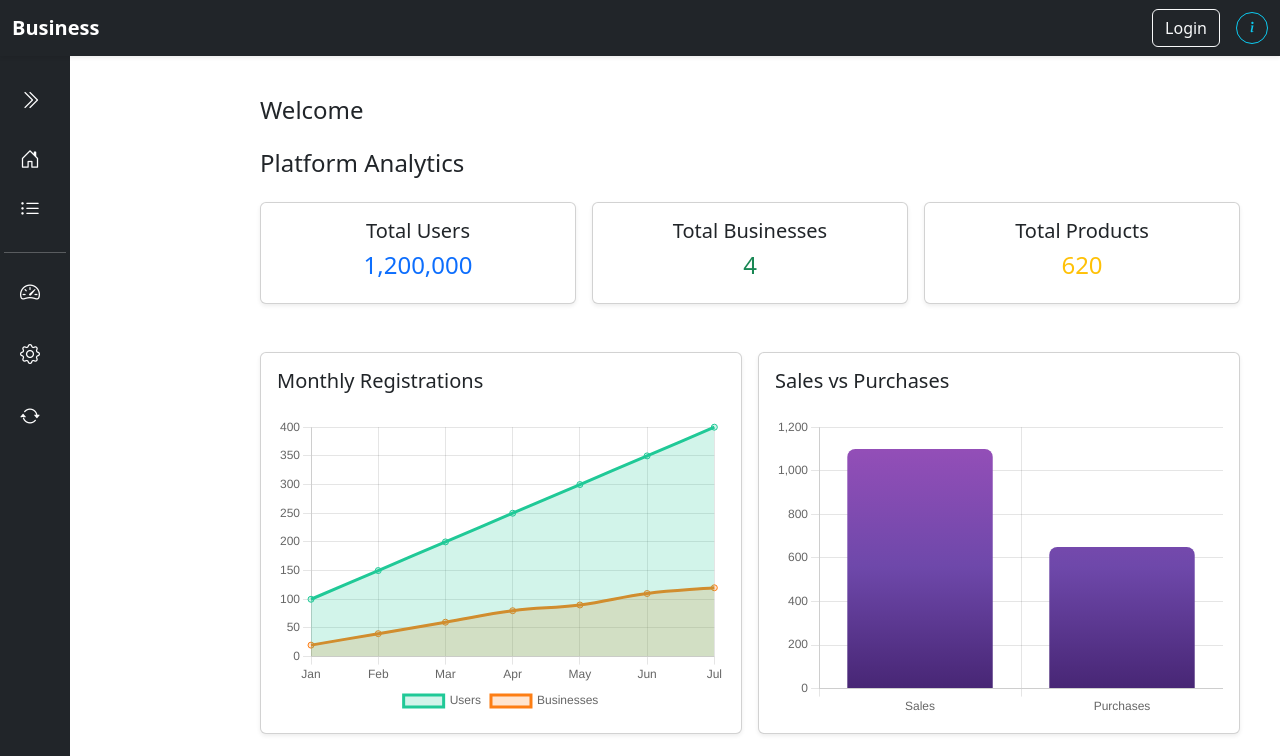
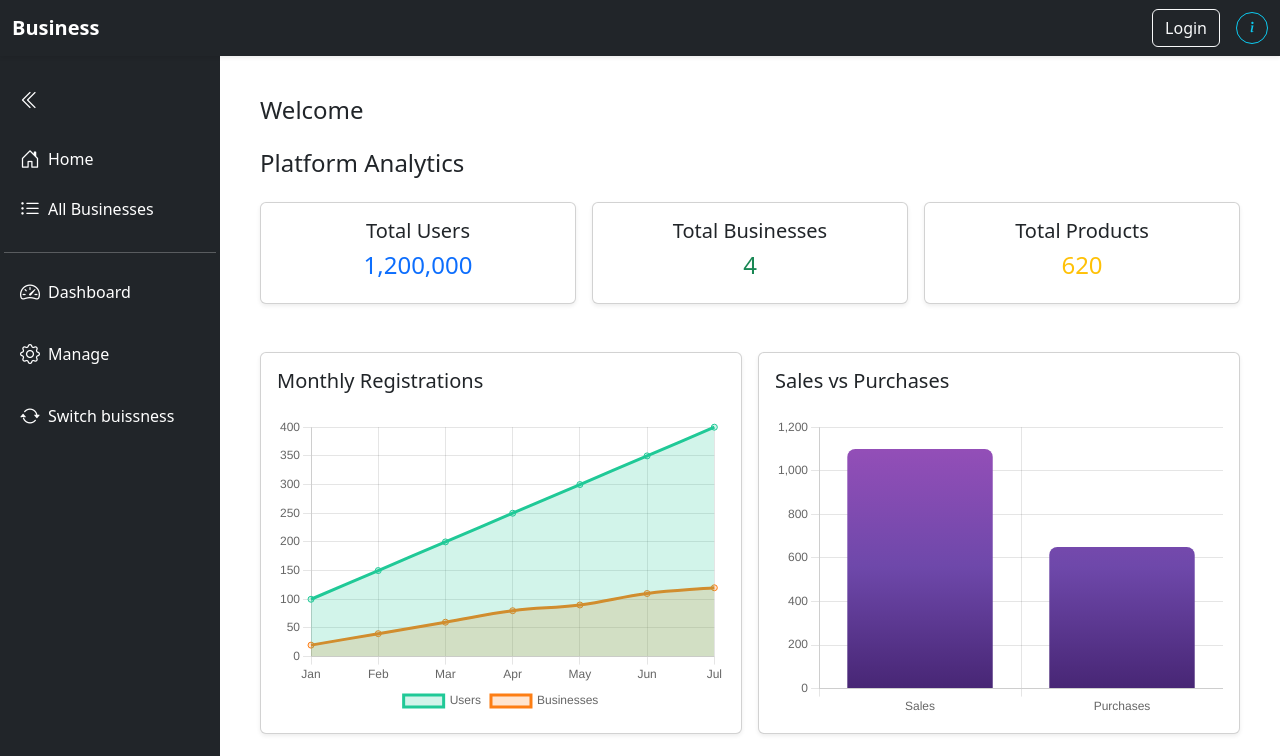
Before and after one commit to RashwinthV/buisness, a React (Create React App) app in the folder frontend/: page / in a window 1280 px wide. Shown: the top 756 px of the page. Built offline with nearby package versions, Linux system fonts and the light colour scheme.

Commit message:
new commit

```diff
--- a/frontend/src/components/Sidebar.js
+++ b/frontend/src/components/Sidebar.js
@@ -1,21 +1,181 @@
+import "../Styles/Sidebar.css";
+
+import SwitchBusinessModal from "./SwitchBusiness";
+
+import { useEffect } from "react";
+import { useState } from "react";
+import { Link } from "react-router-dom";
+import { useBusiness } from "../context/BussinessContext";
+const Sidebar = ({ isCollapsed, setIsCollapsed }) => {
+
+  const [isLargeScreen, setIsLargeScreen] = useState(window.innerWidth >= 768);
+  const [showSwitchBusiness, setShowSwitchBusiness] = useState(false);
+  const [selectedBusiness, setSelectedBusiness] = useState(null);
+  const{selectedBusinessId}=useBusiness()
+  const [businesses] = useState([
+    { id: 1, name: "India Cricket" },
+    { id: 2, name: "Royal Challengers Bengaluru" },
+  ]);
+
+  useEffect(() => {
+    const handleResize = () => {
+      setIsLargeScreen(window.innerWidth >= 768);
+    };
+    window.addEventListener("resize", handleResize);
+    return () => window.removeEventListener("resize", handleResize);
+  }, []);
+  // console.log(selectedBusinessId);
+
+
+  // Bottom bar for small screens
+  if (!isLargeScreen) {
+    return (
+      <aside className="sidebar bottom-sidebar bg-dark d-flex d-md-none justify-content-around text-white py-2 fixed-bottom">
+        <Link to="/home" className="text-white text-center">
+          <i className="bi bi-house-door fs-4"></i>
+        </Link>
+
+                <Link to="/allbusinesses" className="text-white text-center">
+          <i class="bi bi-list-ul fs-4"></i>
+        </Link>
+
+        <Link to={`/businessdashboard/${selectedBusinessId}`} className="text-white text-center">
+          <i className="bi bi-speedometer2 fs-4"></i>
+        </Link>
+        <Link to={`/managebusiness/${selectedBusinessId}`} className="text-white text-center">
+          <i className="bi bi-gear fs-4"></i>
+        </Link>
+        <button
+          onClick={() => setShowSwitchBusiness(true)}
+          className="btn btn-link text-white text-center p-0"
+        >
+          <i className="bi bi-arrow-repeat fs-4"></i>
+        </button>
+        <SwitchBusinessModal
+          show={showSwitchBusiness}
+          onClose={() => setShowSwitchBusiness(false)}
+          businesses={businesses}
+          selectedBusiness={selectedBusiness}
+          onSwitch={(biz) => setSelectedBusiness(biz)}
+          onAddBusiness={() => alert("Redirect to Add Business")}
+        />
+      </aside>
+    );
+  }
+
+  return (
+    <>
+      <aside
+        className={`sidebar vertical-sidebar d-none d-md-flex flex-column text-white ${
+          isCollapsed ? "collapsed" : "expanded"
+        }`}
+      >
+        <ul className="nav flex-column  p-1 pt-4">
+          <li className="nav-item mb-3">
+            <button
+              className="nav-link text-white d-flex align-items-center justify-content-center bg-transparent border-0"
+              onClick={() => setIsCollapsed(!isCollapsed)}
+              style={{ height: "40px" }}
+            >
+              <i
+                className={`bi ${
+                  isCollapsed
+                    ? "bi-chevron-double-right"
+                    : "bi-chevron-double-left"
+                } fs-5`}
+              ></i>
+            </button>
+          </li>
+
+          <li className="nav-item mb-1">
+            <Link
+              to="/home"
+              className="nav-link text-white d-flex align-items-center"
+            >
+              <i className="bi bi-house-door me-2 fs-5"></i>
+              {!isCollapsed && <span>Home</span>}
+            </Link>
+          </li>
+
+                    <li className="nav-item mb-1">
+            <Link
+              to="/allbusinesses"
+              className="nav-link text-white d-flex align-items-center"
+            >
+              <i className="bi bi-list-ul me-2 fs-5"></i>
+              {!isCollapsed && <span>All Businesses</span>}
+            </Link>
+          </li>
+
+          <hr></hr>
+          <li className="nav-item mb-3">
+            <Link
+              to="/businessdashboard"
+              className="nav-link text-white d-flex align-items-center"
+            >
+              <i className="bi bi-speedometer2 me-2 fs-5"></i>
+              {!isCollapsed && <span>Dashboard</span>}
+            </Link>
+          </li>
+
+          <li className="nav-item mb-3">
+            <Link
+              to="/managebusiness"
+              className="nav-link text-white d-flex align-items-center"
+            >
+              <i className="bi bi-gear me-2 fs-5"></i>
+              {!isCollapsed && <span>Manage</span>}
+            </Link>
+          </li>
+
+          <li className="nav-item">
+            <button
+              className="nav-link text-white d-flex align-items-center bg-transparent border-0"
+              onClick={() => setShowSwitchBusiness(true)}
+            >
+              <i className="bi bi-arrow-repeat me-2 fs-5"></i>
+              {!isCollapsed && <span>Switch buissness</span>}
+            </button>
+          </li>
+        </ul>
+      </aside>
+
+      <SwitchBusinessModal
+        show={showSwitchBusiness}
+        onClose={() => setShowSwitchBusiness(false)}
+        businesses={businesses}
+        selectedBusiness={selectedBusiness}
+        onSwitch={(biz) => setSelectedBusiness(biz)}
+        onAddBusiness={() => alert("Redirect to Add Business")}
+      />
+    </>
+  );
+};
+
+export default Sidebar;
 // import "../Styles/Sidebar.css";
-
 // import SwitchBusinessModal from "./SwitchBusiness";
 
-// import { useEffect } from "react";
-// import { useState } from "react";
-// import { Link } from "react-router-dom";
+// import { useEffect, useState } from "react";
+// import { Link, useLocation } from "react-router-dom";
 // import { useBusiness } from "../context/BussinessContext";
-// const Sidebar = ({ isCollapsed, setIsCollapsed }) => {
 
+// const Sidebar = () => {
+//   const [isCollapsed, setIsCollapsed] = useState(true); // Default collapsed
 //   const [isLargeScreen, setIsLargeScreen] = useState(window.innerWidth >= 768);
 //   const [showSwitchBusiness, setShowSwitchBusiness] = useState(false);
 //   const [selectedBusiness, setSelectedBusiness] = useState(null);
-//   const{selectedBusinessId}=useBusiness()
+//   const { selectedBusinessId } = useBusiness();
 //   const [businesses] = useState([
 //     { id: 1, name: "India Cricket" },
 //     { id: 2, name: "Royal Challengers Bengaluru" },
 //   ]);
+//   const location = useLocation(); // for detecting route changes
+
+//   // Collapse sidebar on every route change
+//   useEffect(() => {
+//     setIsCollapsed(true);
+//   }, [location.pathname]);
 
 //   useEffect(() => {
 //     const handleResize = () => {
@@ -24,21 +184,17 @@
 //     window.addEventListener("resize", handleResize);
 //     return () => window.removeEventListener("resize", handleResize);
 //   }, []);
-//   // console.log(selectedBusinessId);
 
-
-//   // Bottom bar for small screens
+//   // 📱 Bottom bar for small screens
 //   if (!isLargeScreen) {
 //     return (
 //       <aside className="sidebar bottom-sidebar bg-dark d-flex d-md-none justify-content-around text-white py-2 fixed-bottom">
 //         <Link to="/home" className="text-white text-center">
 //           <i className="bi bi-house-door fs-4"></i>
 //         </Link>
-
-//                 <Link to="/allbusinesses" className="text-white text-center">
-//           <i class="bi bi-list-ul fs-4"></i>
+//         <Link to="/allbusinesses" className="text-white text-center">
+//           <i className="bi bi-list-ul fs-4"></i>
 //         </Link>
-
 //         <Link to={`/businessdashboard/${selectedBusinessId}`} className="text-white text-center">
 //           <i className="bi bi-speedometer2 fs-4"></i>
 //         </Link>
@@ -79,50 +235,36 @@
 //             >
 //               <i
 //                 className={`bi ${
-//                   isCollapsed
-//                     ? "bi-chevron-double-right"
-//                     : "bi-chevron-double-left"
+//                   isCollapsed ? "bi-chevron-double-right" : "bi-chevron-double-left"
 //                 } fs-5`}
 //               ></i>
 //             </button>
 //           </li>
 
 //           <li className="nav-item mb-1">
-//             <Link
-//               to="/home"
-//               className="nav-link text-white d-flex align-items-center"
-//             >
+//             <Link to="/home" className="nav-link text-white d-flex align-items-center">
 //               <i className="bi bi-house-door me-2 fs-5"></i>
 //               {!isCollapsed && <span>Home</span>}
 //             </Link>
 //           </li>
 
-//                     <li className="nav-item mb-1">
-//             <Link
-//               to="/allbusinesses"
-//               className="nav-link text-white d-flex align-items-center"
-//             >
+//           <li className="nav-item mb-1">
+//             <Link to="/allbusinesses" className="nav-link text-white d-flex align-items-center">
 //               <i className="bi bi-list-ul me-2 fs-5"></i>
 //               {!isCollapsed && <span>All Businesses</span>}
 //             </Link>
 //           </li>
 
-//           <hr></hr>
+//           <hr />
 //           <li className="nav-item mb-3">
-//             <Link
-//               to="/businessdashboard"
-//               className="nav-link text-white d-flex align-items-center"
-//             >
+//             <Link to={`/businessdashboard/${selectedBusinessId}`} className="nav-link text-white d-flex align-items-center">
 //               <i className="bi bi-speedometer2 me-2 fs-5"></i>
 //               {!isCollapsed && <span>Dashboard</span>}
 //             </Link>
 //           </li>
 
 //           <li className="nav-item mb-3">
-//             <Link
-//               to="/managebusiness"
-//               className="nav-link text-white d-flex align-items-center"
-//             >
+//             <Link  to={`/managebusiness/${selectedBusinessId}`} className="nav-link text-white d-flex align-items-center">
 //               <i className="bi bi-gear me-2 fs-5"></i>
 //               {!isCollapsed && <span>Manage</span>}
 //             </Link>
@@ -134,7 +276,7 @@
 //               onClick={() => setShowSwitchBusiness(true)}
 //             >
 //               <i className="bi bi-arrow-repeat me-2 fs-5"></i>
-//               {!isCollapsed && <span>Switch buissness</span>}
+//               {!isCollapsed && <span>Switch business</span>}
 //             </button>
 //           </li>
 //         </ul>
@@ -153,145 +295,3 @@
 // };
 
 // export default Sidebar;
-import "../Styles/Sidebar.css";
-import SwitchBusinessModal from "./SwitchBusiness";
-
-import { useEffect, useState } from "react";
-import { Link, useLocation } from "react-router-dom";
-import { useBusiness } from "../context/BussinessContext";
-
-const Sidebar = () => {
-  const [isCollapsed, setIsCollapsed] = useState(true); // Default collapsed
-  const [isLargeScreen, setIsLargeScreen] = useState(window.innerWidth >= 768);
-  const [showSwitchBusiness, setShowSwitchBusiness] = useState(false);
-  const [selectedBusiness, setSelectedBusiness] = useState(null);
-  const { selectedBusinessId } = useBusiness();
-  const [businesses] = useState([
-    { id: 1, name: "India Cricket" },
-    { id: 2, name: "Royal Challengers Bengaluru" },
-  ]);
-  const location = useLocation(); // for detecting route changes
-
-  // Collapse sidebar on every route change
-  useEffect(() => {
-    setIsCollapsed(true);
-  }, [location.pathname]);
-
-  useEffect(() => {
-    const handleResize = () => {
-      setIsLargeScreen(window.innerWidth >= 768);
-    };
-    window.addEventListener("resize", handleResize);
-    return () => window.removeEventListener("resize", handleResize);
-  }, []);
-
-  // 📱 Bottom bar for small screens
-  if (!isLargeScreen) {
-    return (
-      <aside className="sidebar bottom-sidebar bg-dark d-flex d-md-none justify-content-around text-white py-2 fixed-bottom">
-        <Link to="/home" className="text-white text-center">
-          <i className="bi bi-house-door fs-4"></i>
-        </Link>
-        <Link to="/allbusinesses" className="text-white text-center">
-          <i className="bi bi-list-ul fs-4"></i>
-        </Link>
-        <Link to={`/businessdashboard/${selectedBusinessId}`} className="text-white text-center">
-          <i className="bi bi-speedometer2 fs-4"></i>
-        </Link>
-        <Link to={`/managebusiness/${selectedBusinessId}`} className="text-white text-center">
-          <i className="bi bi-gear fs-4"></i>
-        </Link>
-        <button
-          onClick={() => setShowSwitchBusiness(true)}
-          className="btn btn-link text-white text-center p-0"
-        >
-          <i className="bi bi-arrow-repeat fs-4"></i>
-        </button>
-        <SwitchBusinessModal
-          show={showSwitchBusiness}
-          onClose={() => setShowSwitchBusiness(false)}
-          businesses={businesses}
-          selectedBusiness={selectedBusiness}
-          onSwitch={(biz) => setSelectedBusiness(biz)}
-          onAddBusiness={() => alert("Redirect to Add Business")}
-        />
-      </aside>
-    );
-  }
-
-  return (
-    <>
-      <aside
-        className={`sidebar vertical-sidebar d-none d-md-flex flex-column text-white ${
-          isCollapsed ? "collapsed" : "expanded"
-        }`}
-      >
-        <ul className="nav flex-column  p-1 pt-4">
-          <li className="nav-item mb-3">
-            <button
-              className="nav-link text-white d-flex align-items-center justify-content-center bg-transparent border-0"
-              onClick={() => setIsCollapsed(!isCollapsed)}
-              style={{ height: "40px" }}
-            >
-              <i
-                className={`bi ${
-                  isCollapsed ? "bi-chevron-double-right" : "bi-chevron-double-left"
-                } fs-5`}
-              ></i>
-            </button>
-          </li>
-
-          <li className="nav-item mb-1">
-            <Link to="/home" className="nav-link text-white d-flex align-items-center">
-              <i className="bi bi-house-door me-2 fs-5"></i>
-              {!isCollapsed && <span>Home</span>}
-            </Link>
-          </li>
-
-          <li className="nav-item mb-1">
-            <Link to="/allbusinesses" className="nav-link text-white d-flex align-items-center">
-              <i className="bi bi-list-ul me-2 fs-5"></i>
-              {!isCollapsed && <span>All Businesses</span>}
-            </Link>
-          </li>
-
-          <hr />
-          <li className="nav-item mb-3">
-            <Link to={`/businessdashboard/${selectedBusinessId}`} className="nav-link text-white d-flex align-items-center">
-              <i className="bi bi-speedometer2 me-2 fs-5"></i>
-              {!isCollapsed && <span>Dashboard</span>}
-            </Link>
-          </li>
-
-          <li className="nav-item mb-3">
-            <Link  to={`/managebusiness/${selectedBusinessId}`} className="nav-link text-white d-flex align-items-center">
-              <i className="bi bi-gear me-2 fs-5"></i>
-              {!isCollapsed && <span>Manage</span>}
-            </Link>
-          </li>
-
-          <li className="nav-item">
-            <button
-              className="nav-link text-white d-flex align-items-center bg-transparent border-0"
-              onClick={() => setShowSwitchBusiness(true)}
-            >
-              <i className="bi bi-arrow-repeat me-2 fs-5"></i>
-              {!isCollapsed && <span>Switch business</span>}
-            </button>
-          </li>
-        </ul>
-      </aside>
-
-      <SwitchBusinessModal
-        show={showSwitchBusiness}
-        onClose={() => setShowSwitchBusiness(false)}
-        businesses={businesses}
-        selectedBusiness={selectedBusiness}
-        onSwitch={(biz) => setSelectedBusiness(biz)}
-        onAddBusiness={() => alert("Redirect to Add Business")}
-      />
-    </>
-  );
-};
-
-export default Sidebar;
```
